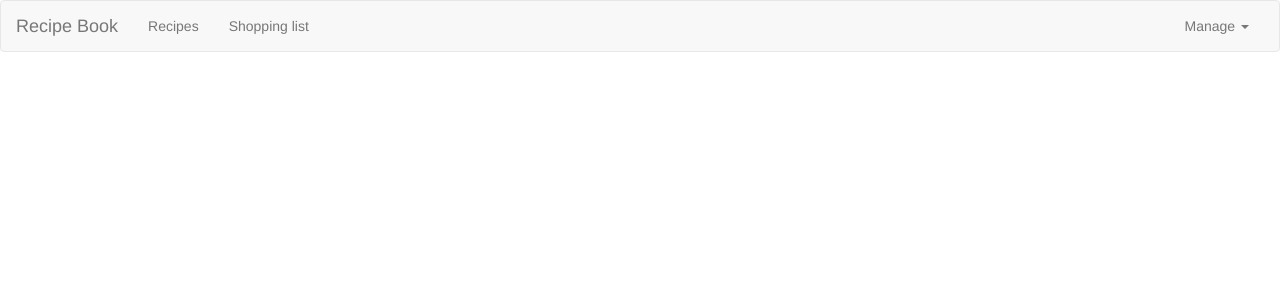
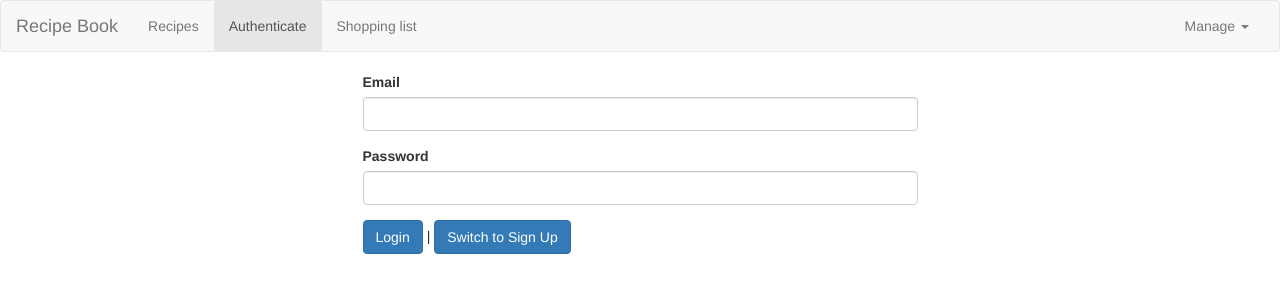
Before and after one commit to MJunaidK/Angular, an Angular app: page /auth in a window 1280 px wide. Before the commit this address led to /. Shown: the top 300 px of the page. Built offline with nearby package versions, Linux system fonts and the light colour scheme.

Commit message:
Adding auth page and switching between auth modes

```diff
--- a/src/app/app-routing.module.ts
+++ b/src/app/app-routing.module.ts
@@ -6,6 +6,7 @@
 import { RecipeDetailComponent } from './recipes/recipe-detail/recipe-detail.component';
 import { RecipeEditComponent } from './recipes/recipe-edit/recipe-edit.component';
 import { RecipeResolverService } from './recipes/recipe-resolver.service';
+import { AuthComponent } from './auth/auth.component';
 const appRoutes: Routes = [
     { path: '', redirectTo: '/recipes', pathMatch: 'full'},
     { path: 'recipes', component: RecipesComponent, children: [
@@ -15,6 +16,7 @@
         { path: ':id/edit', component: RecipeEditComponent, resolve: [RecipeResolverService] },
     ]},
     { path: 'shopping-list', component: ShoppingListComponent},
+    { path: 'auth', component: AuthComponent}
 ]
 
 @NgModule({
--- a/src/app/app.module.ts
+++ b/src/app/app.module.ts
@@ -17,6 +17,7 @@
 import { FormsModule, ReactiveFormsModule } from '@angular/forms';
 import { RecipeService } from './recipes/recipe.service';
 import { HttpClientModule } from '@angular/common/http';
+import { AuthComponent} from './auth/auth.component';
 
 @NgModule({
   declarations: [
@@ -30,7 +31,8 @@
     ShoppingEditComponent,
     DropdownDirective,
     RecipeStartComponent,
-    RecipeEditComponent
+    RecipeEditComponent,
+    AuthComponent
   ],
   imports: [
     BrowserModule,
--- /dev/null
+++ b/src/app/auth/auth.component.html
@@ -0,0 +1,26 @@
+ <div class="row">
+     <div class="col-xs-12 col-md-6 col-md-offset-3">
+         <form>
+
+            <div class="form-group">
+                <label  for="email">Email</label>
+                <input type="text" id="email" class="form-control">
+             </div>
+
+             <div class="form-group">
+                <label  for="password">Password</label>
+                <input type="password" id="password" class="form-control">
+             </div>
+
+             <div>
+                 <button class="btn btn-primary" type="submit">
+                     {{ isLoginMode ? 'Login': 'Sign up'}}
+                 </button> |
+
+                <button class="btn btn-primary" type="button" (click)="onSwitchMode()">
+                    Switch to {{isLoginMode ? 'Sign Up': 'Login' }}</button>
+            </div>
+
+         </form>
+     </div>
+ </div>
--- /dev/null
+++ b/src/app/auth/auth.component.ts
@@ -0,0 +1,13 @@
+import { Component } from '@angular/core';
+@Component({
+    selector: 'app-auth',
+    templateUrl: './auth.component.html'
+
+})
+export class AuthComponent{
+    isLoginMode =true;
+
+    onSwitchMode(){
+        this.isLoginMode = !this.isLoginMode ;
+    }
+}
--- a/src/app/header/header.component.html
+++ b/src/app/header/header.component.html
@@ -7,6 +7,7 @@
         <div class="collapse navbar-collapse">
            <ul class="nav navbar-nav">
                <li routerLinkActive="active"><a routerLink="/recipes" >Recipes</a></li>
+               <li routerLinkActive="active"><a routerLink="/auth">Authenticate</a></li>
                <li routerLinkActive="active"><a routerLink="/shopping-list">Shopping list</a></li>
            </ul>
 
```
